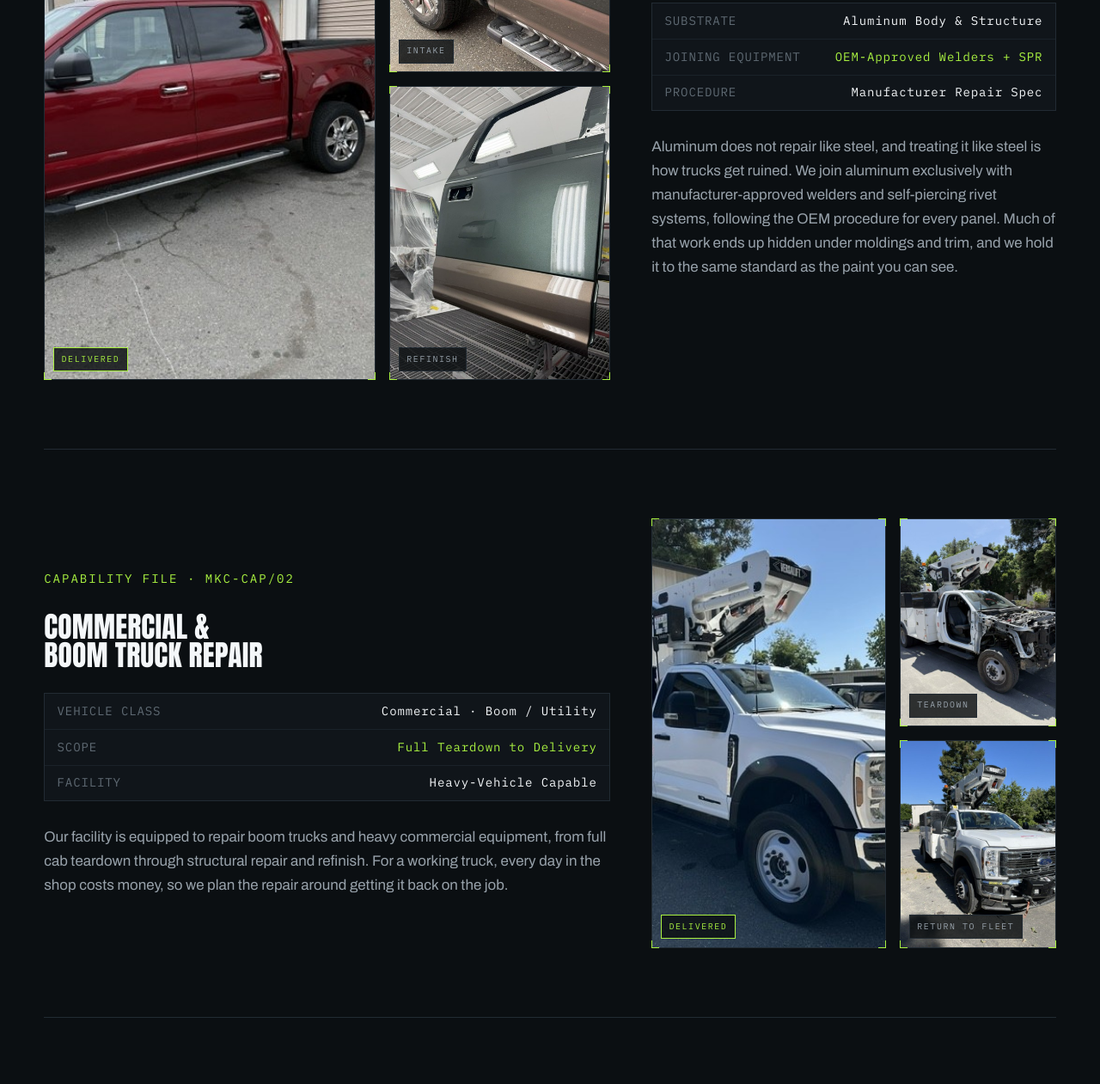
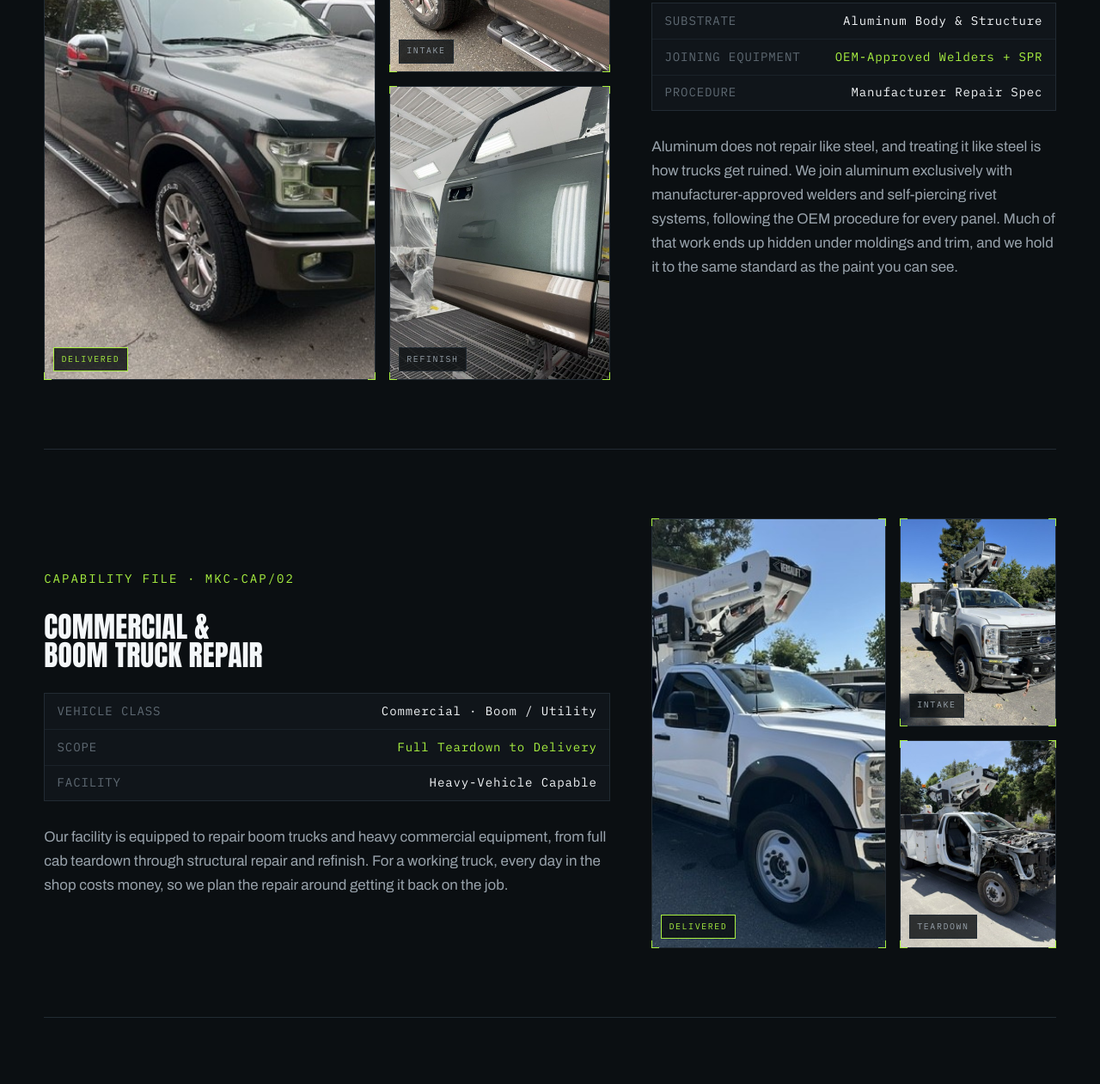
Before and after one commit to AndrewLengLy/mike-knight-customs, a plain HTML site: page recent-work.html in a window 1280 px wide. Shown: the part 5520-6781 px from the top of the page at 86% size. Drawn offline with Linux system fonts and the light colour scheme; a script that the page names is missing.

Commit message:
Fix mismatched photos in aluminum and boom truck case files (#2)
Aluminum Repair: replace the red F-150 arrival photo with the green truck's completed shot so all three photos show the same truck. Commercial & Boom Truck: relabel the sticker-bearing arrival photo as Intake and order side photos Intake then Teardown.

```diff
--- a/recent-work.html
+++ b/recent-work.html
@@ -399,8 +399,8 @@
       <div class="case__media reveal">
         <figure class="spec-frame case__photo">
           <span class="tick" aria-hidden="true"></span>
-          <img src="images/work/aluminum/alu-09.jpg"
-               alt="Aluminum-bodied Ford F-150 outside Mike Knight Customs after completed repair" />
+          <img src="images/work/aluminum/alu-08.jpg"
+               alt="Green two-tone aluminum-bodied Ford F-150 after completed repair, front three-quarter view" />
           <span class="ptag ptag--live">Delivered</span>
         </figure>
         <div class="case__side">
@@ -446,15 +446,15 @@
         <div class="case__side">
           <figure class="spec-frame case__photo">
             <span class="tick" aria-hidden="true"></span>
+            <img src="images/work/boom-trucks/boom-03.jpg"
+                 alt="Front view of the boom truck arriving with fleet stickers on the right front corner" />
+            <span class="ptag">Intake</span>
+          </figure>
+          <figure class="spec-frame case__photo">
+            <span class="tick" aria-hidden="true"></span>
             <img src="images/work/boom-trucks/boom-02.jpg"
                  alt="The boom truck cab stripped to structure during repair" />
             <span class="ptag">Teardown</span>
-          </figure>
-          <figure class="spec-frame case__photo">
-            <span class="tick" aria-hidden="true"></span>
-            <img src="images/work/boom-trucks/boom-03.jpg"
-                 alt="Front view of the completed boom truck ready to return to the fleet" />
-            <span class="ptag">Return to Fleet</span>
           </figure>
         </div>
       </div>
```
